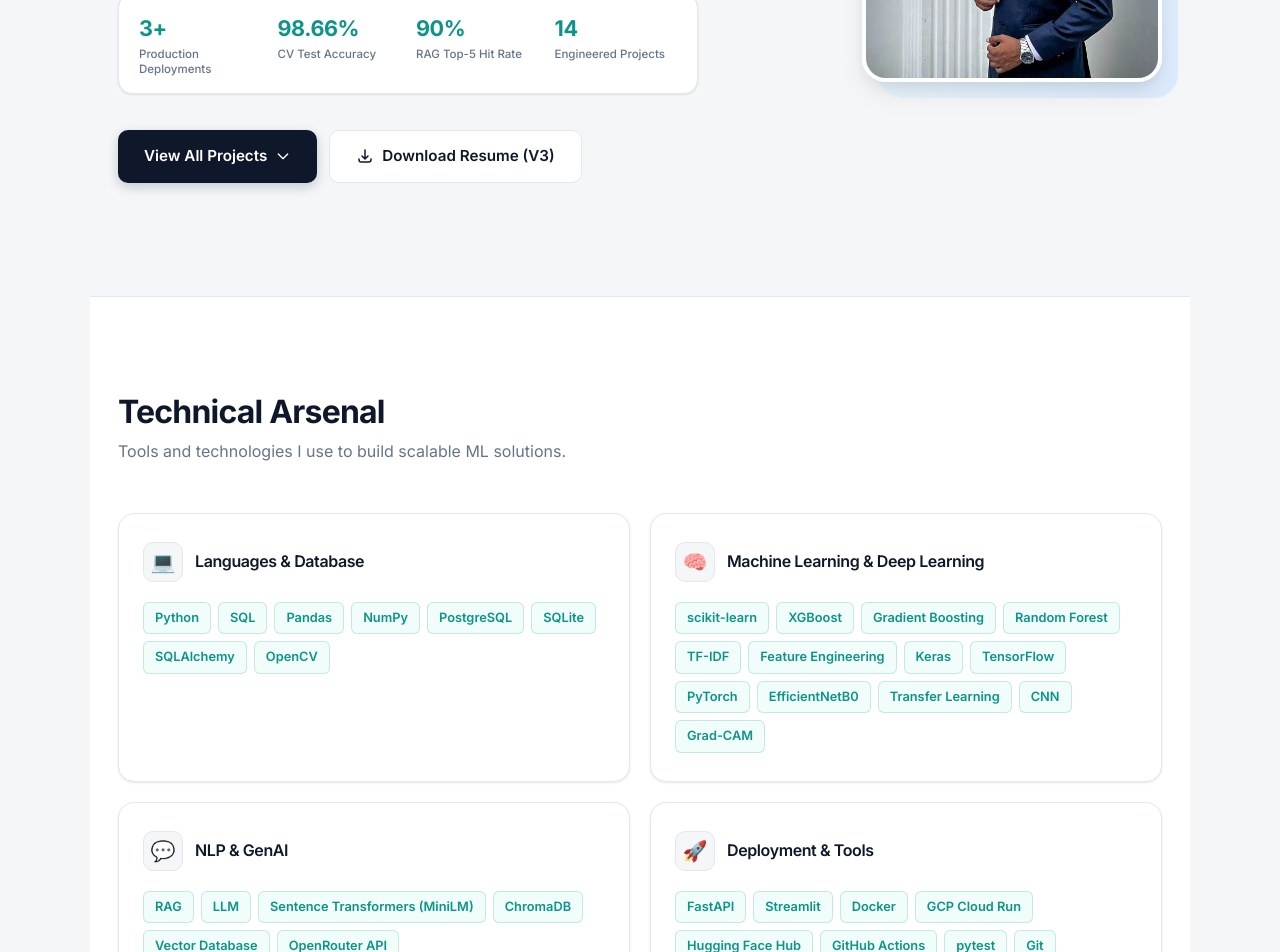
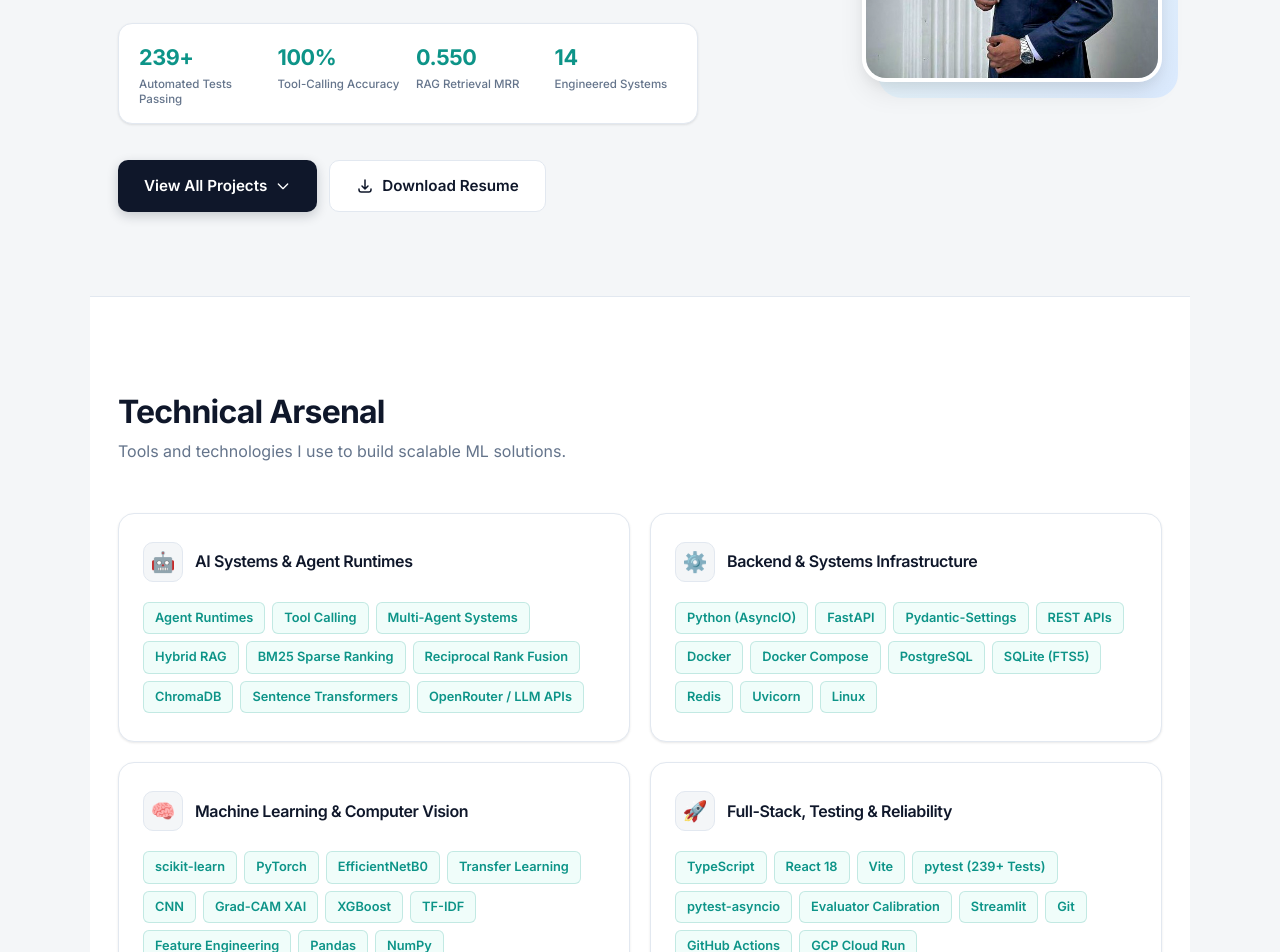
Before and after one commit to jegadeesh17/PersonalPortfolioFolder, a React (Vite) app: page / in a window 1280 px wide. Shown: the part 440-1392 px from the top of the page. Built offline with nearby package versions, Linux system fonts and the light colour scheme.

Commit message:
feat(portfolio): sync 4 flagship AI systems, verified benchmarks, modern skills, and 1-page resume PDF

```diff
--- a/src/components/Hero.jsx
+++ b/src/components/Hero.jsx
@@ -8,28 +8,27 @@ const Hero = () => {
         <div className="hero-text">
           <div className="greeting">Hello, I'm</div>
           <h1>Jegadeesh D</h1>
-          <h2 className="role">AI / ML Engineer</h2>
+          <h2 className="role">Software Engineer · AI Systems, RAG & Agents</h2>
           <p className="bio">
-            Engineer with hands-on experience building end-to-end ML, deep learning, and RAG systems.
-            Delivered production-grade projects across NLP, computer vision, and GenAI with FastAPI, Docker, GCP Cloud Run, and measurable benchmarks.
+            Software Engineer specializing in production agent runtimes, hybrid RAG pipelines, and high-throughput ML inference microservices using Python, FastAPI, TypeScript, React 18, and PostgreSQL/SQLite. Focused on deterministic schemas, test-driven engineering (239+ automated pytest tests), and calibrated evaluation benchmarks.
           </p>
 
           <div className="hero-stats">
             <div className="stat-item">
-              <span className="stat-value">3+</span>
-              <span className="stat-label">Production Deployments</span>
+              <span className="stat-value">239+</span>
+              <span className="stat-label">Automated Tests Passing</span>
             </div>
             <div className="stat-item">
-              <span className="stat-value">98.66%</span>
-              <span className="stat-label">CV Test Accuracy</span>
+              <span className="stat-value">100%</span>
+              <span className="stat-label">Tool-Calling Accuracy</span>
             </div>
             <div className="stat-item">
-              <span className="stat-value">90%</span>
-              <span className="stat-label">RAG Top-5 Hit Rate</span>
+              <span className="stat-value">0.550</span>
+              <span className="stat-label">RAG Retrieval MRR</span>
             </div>
             <div className="stat-item">
               <span className="stat-value">14</span>
-              <span className="stat-label">Engineered Projects</span>
+              <span className="stat-label">Engineered Systems</span>
             </div>
           </div>
 
@@ -44,7 +43,7 @@ const Hero = () => {
               <svg width="18" height="18" fill="none" viewBox="0 0 24 24" stroke="currentColor">
                 <path strokeLinecap="round" strokeLinejoin="round" strokeWidth={2} d="M4 16v1a3 3 0 003 3h10a3 3 0 003-3v-1m-4-4l-4 4m0 0l-4-4m4 4V4" />
               </svg>
-              Download Resume (V3)
+              Download Resume
             </a>
           </div>
         </div>
--- a/src/components/Projects.jsx
+++ b/src/components/Projects.jsx
@@ -88,6 +88,35 @@ const projectsData = [
       overview: "Autonomous multi-agent evaluation pipeline with semantic PYQ retrieval, rubric-grounded scoring, and localized Indic mentor feedback.",
       pipeline: ["PYQ Retrieval (ChromaDB)", "Student Answer Submission", "Evaluator Agent with Schema Lock", "Indic Feedback Agent (EN/HI/TA)", "FastAPI REST API", "SQLite Attempt Store"],
       dataset: "UPSC Mains Previous Year Questions repository with official syllabus evaluation rubrics."
+    }
+  },
+  {
+    id: 'customer-support-analytics',
+    title: "Autonomous Customer Support Analytics & Agentic Triage Engine",
+    featured: true,
+    category: "Machine Learning & NLP",
+    tagline: "Multi-Task Classification & Agentic Escalation Triage Engine",
+    description: "Production multi-task customer support intelligence platform with automated agentic escalation. Deployed multi-output classifiers and regression models achieving 82.1% triage accuracy and R² = 0.81 customer satisfaction forecasting, coupled with an autonomous agentic escalation tier with Pydantic contracts and FastAPI microservice.",
+    bullets: [
+      "Engineered multi-task ML pipelines predicting priority, issue category, and customer satisfaction (82.1% accuracy, R² = 0.81)",
+      "Built autonomous agentic triage engine with deterministic Pydantic schema validation and sentiment-based escalation routing",
+      "Exposed FastAPI REST API microservice with containerized Docker deployment; validated by 15 automated pytest test cases"
+    ],
+    tags: ["Agentic Triage", "FastAPI", "scikit-learn", "Pydantic", "Docker", "pytest", "Multi-Task ML"],
+    metrics: [
+      { label: "Triage Accuracy", value: "82.1%" },
+      { label: "Satisfaction Reg.", value: "R² = 0.81" },
+      { label: "Pytest Suite", value: "15 Passed" }
+    ],
+    image: "/projects/support-analytics.png",
+    fallbackIcon: "🎧",
+    github: "https://github.com/jegadeesh17/customer-support-ticket-analytics",
+    live: null,
+    status: "Production Ready",
+    architecture: {
+      overview: "Autonomous customer support platform combining multi-task machine learning inference with an agentic escalation tier and deterministic JSON contracts.",
+      pipeline: ["Ticket Ingestion", "Text Preprocessing & TF-IDF", "Multi-Task ML Inference", "Agentic Escalation Router", "Pydantic Schema Validation", "FastAPI REST API"],
+      dataset: "Customer support ticket interactions annotated with priority, sentiment, resolution time, and satisfaction."
     }
   },
   {
--- a/src/components/Skills.jsx
+++ b/src/components/Skills.jsx
@@ -4,23 +4,23 @@ import './Skills.css';
 const Skills = () => {
   const skillCategories = [
     {
-      title: "Languages & Database",
-      skills: ["Python", "SQL", "Pandas", "NumPy", "PostgreSQL", "SQLite", "SQLAlchemy", "OpenCV"],
-      icon: "💻"
+      title: "AI Systems & Agent Runtimes",
+      skills: ["Agent Runtimes", "Tool Calling", "Multi-Agent Systems", "Hybrid RAG", "BM25 Sparse Ranking", "Reciprocal Rank Fusion", "ChromaDB", "Sentence Transformers", "OpenRouter / LLM APIs"],
+      icon: "🤖"
     },
     {
-      title: "Machine Learning & Deep Learning",
-      skills: ["scikit-learn", "XGBoost", "Gradient Boosting", "Random Forest", "TF-IDF", "Feature Engineering", "Keras", "TensorFlow", "PyTorch", "EfficientNetB0", "Transfer Learning", "CNN", "Grad-CAM"],
+      title: "Backend & Systems Infrastructure",
+      skills: ["Python (AsyncIO)", "FastAPI", "Pydantic-Settings", "REST APIs", "Docker", "Docker Compose", "PostgreSQL", "SQLite (FTS5)", "Redis", "Uvicorn", "Linux"],
+      icon: "⚙️"
+    },
+    {
+      title: "Machine Learning & Computer Vision",
+      skills: ["scikit-learn", "PyTorch", "EfficientNetB0", "Transfer Learning", "CNN", "Grad-CAM XAI", "XGBoost", "TF-IDF", "Feature Engineering", "Pandas", "NumPy"],
       icon: "🧠"
     },
     {
-      title: "NLP & GenAI",
-      skills: ["RAG", "LLM", "Sentence Transformers (MiniLM)", "ChromaDB", "Vector Database", "OpenRouter API"],
-      icon: "💬"
-    },
-    {
-      title: "Deployment & Tools",
-      skills: ["FastAPI", "Streamlit", "Docker", "GCP Cloud Run", "Hugging Face Hub", "GitHub Actions", "pytest", "Git"],
+      title: "Full-Stack, Testing & Reliability",
+      skills: ["TypeScript", "React 18", "Vite", "pytest (239+ Tests)", "pytest-asyncio", "Evaluator Calibration", "Streamlit", "Git", "GitHub Actions", "GCP Cloud Run"],
       icon: "🚀"
     }
   ];
```
Also changed, not shown: 1 other file (tests, documents, lock files or other folders).
